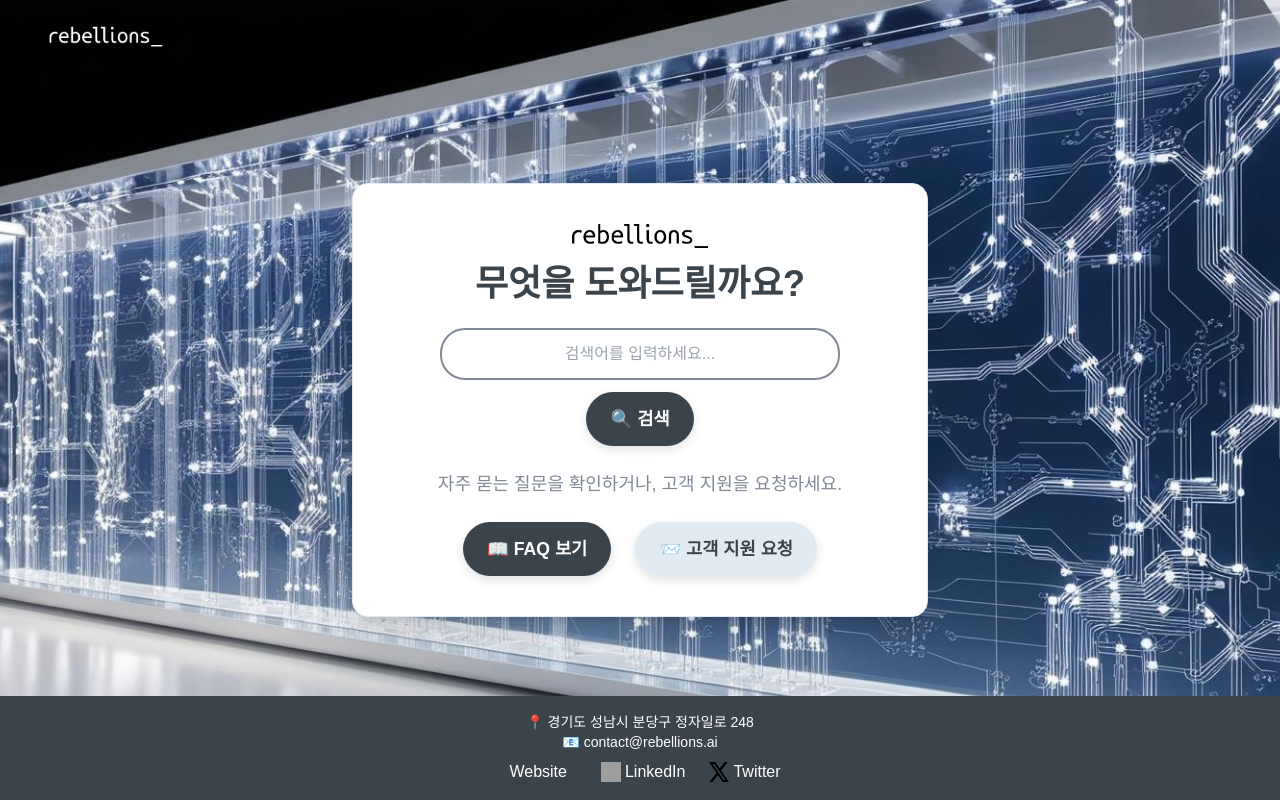
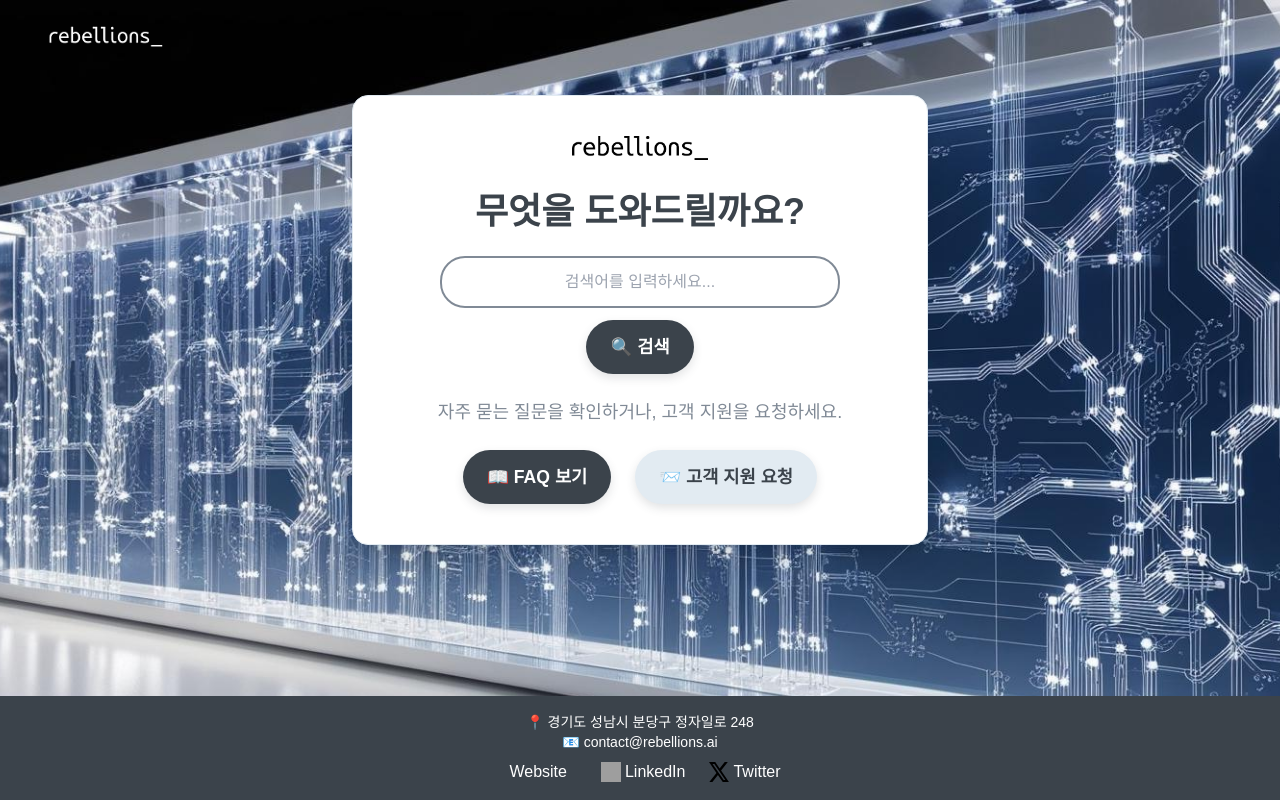
Before and after one commit to rebel-jiwonk/cs_faq, an Eleventy site: page index.html in a window 1280 px wide. Built offline with nearby package versions, Linux system fonts and the light colour scheme; Eleventy itself is replaced by a stand-in of ours; files that its build step writes are made by us from their sources; grey boxes are pictures that could not be loaded; a web font is replaced by a local one.

Commit message:
adjusted card position

```diff
--- a/index.html
+++ b/index.html
@@ -93,19 +93,19 @@
 </head>
 <body>
 
-  <!-- Navbar (Logo moved slightly toward center) -->
+  <!-- Navbars -->
   <header class="absolute top-6 left-12">
     <img src="/assets/logo_white.png" alt="White Logo" class="h-6">
   </header>
 
   <!-- Main Card (Balanced within screen height) -->
-  <div class="flex flex-col items-center justify-center text-center p-10 bg-white shadow-xl rounded-2xl border border-[#E2EBF2] max-w-xl w-full relative">
+  <div class="flex flex-col items-center justify-center text-center p-10 bg-white shadow-xl rounded-2xl border border-[#E2EBF2] max-w-xl w-full relative -mt-40">
 
     <!-- Secondary Logo Above Title -->
     <img src="/assets/logo.png" alt="Black Logo" class="h-6 mb-4">
 
     <!-- Title -->
-    <h1 class="text-4xl font-extrabold text-[#3B434B] mb-6">
+    <h1 class="text-4xl font-extrabold text-[#3B434B] mb-6 mt-4">
       무엇을 도와드릴까요?
     </h1>
 
```
